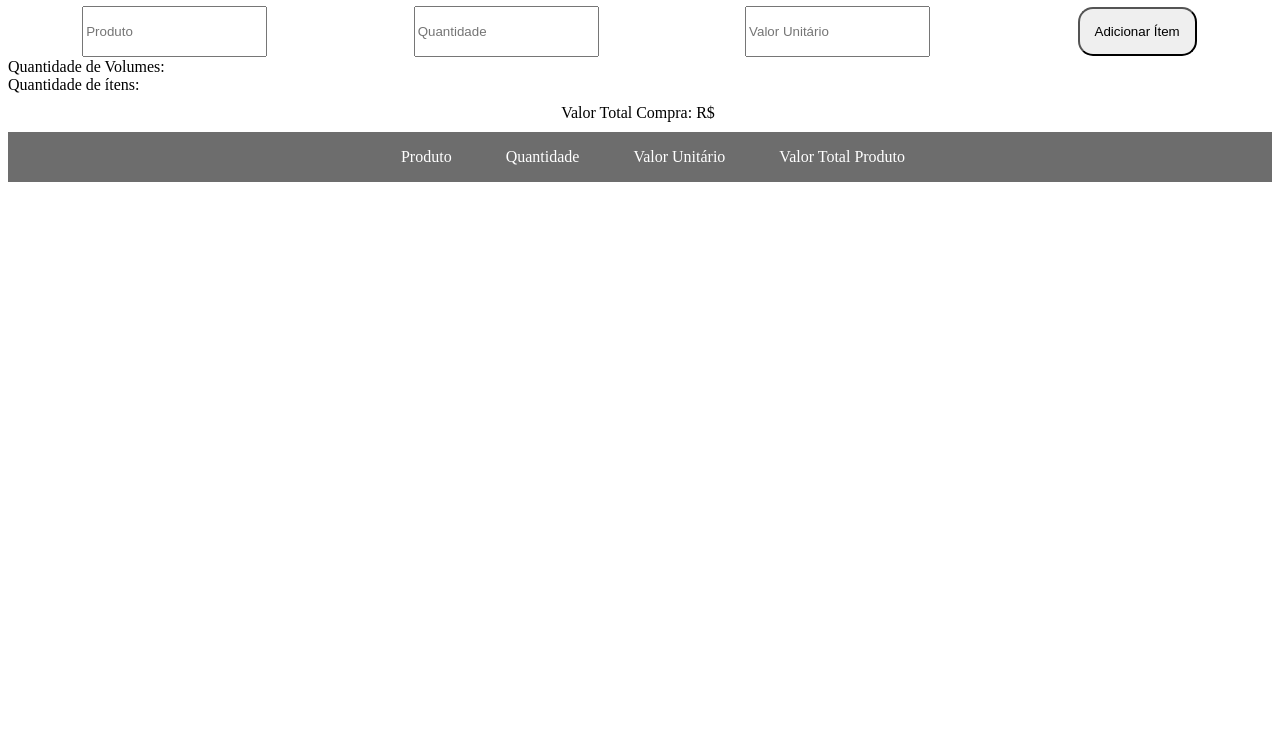
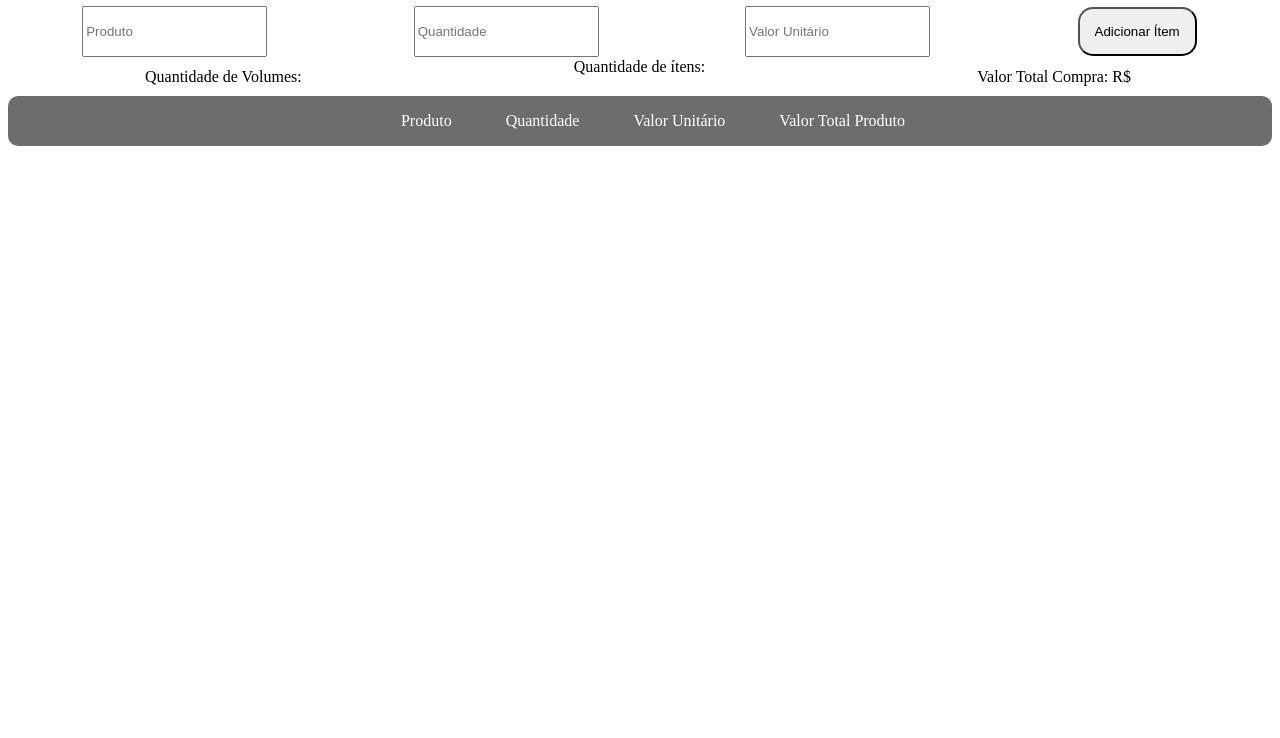
Before and after one commit to joaoacastro/listaMercado, a plain HTML site: page index.html in a window 1280 px wide. Shown: the part 62-800 px from the top of the page. Drawn offline with Linux system fonts and the light colour scheme.

Commit message:
Update global.css

```diff
--- a/style/global.css
+++ b/style/global.css
@@ -1,17 +1,22 @@
 .valorTotalCompra,
-.valorCompra {
+.valorCompra,
+.quantTotalProdutos,
+.quantProdutos,
+.compra,
+.titulo {
     display: flex;
     justify-content: center;
 }
-.valorCompra{
+.valorCompra,
+.quantProdutos{
     padding: 10px;
 }
-
 
 .lista {
     display: flex;
     justify-content: center;
     color: white;
+    border-radius: 10px;
     background-color: rgb(109, 109, 109);
 }
 
@@ -29,7 +34,8 @@
     justify-content: center;
     padding: 1px;
 }
-.inserirProdutos{
+.inserirProdutos,
+.compra {
     justify-content: space-around;
 }
 .btn{
```
